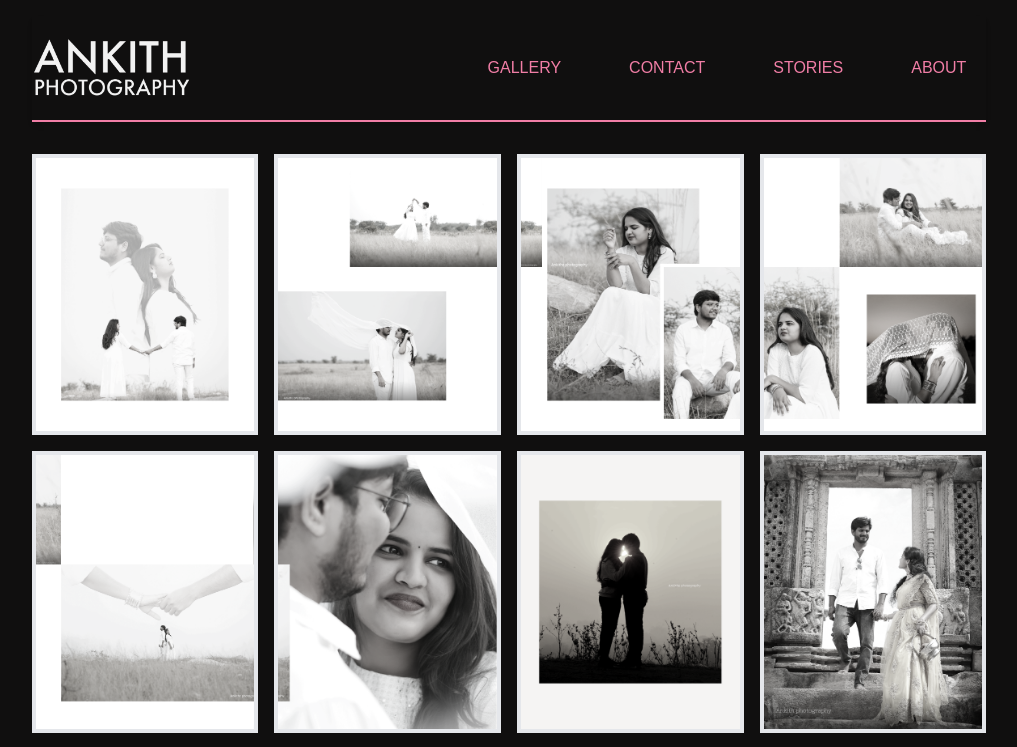
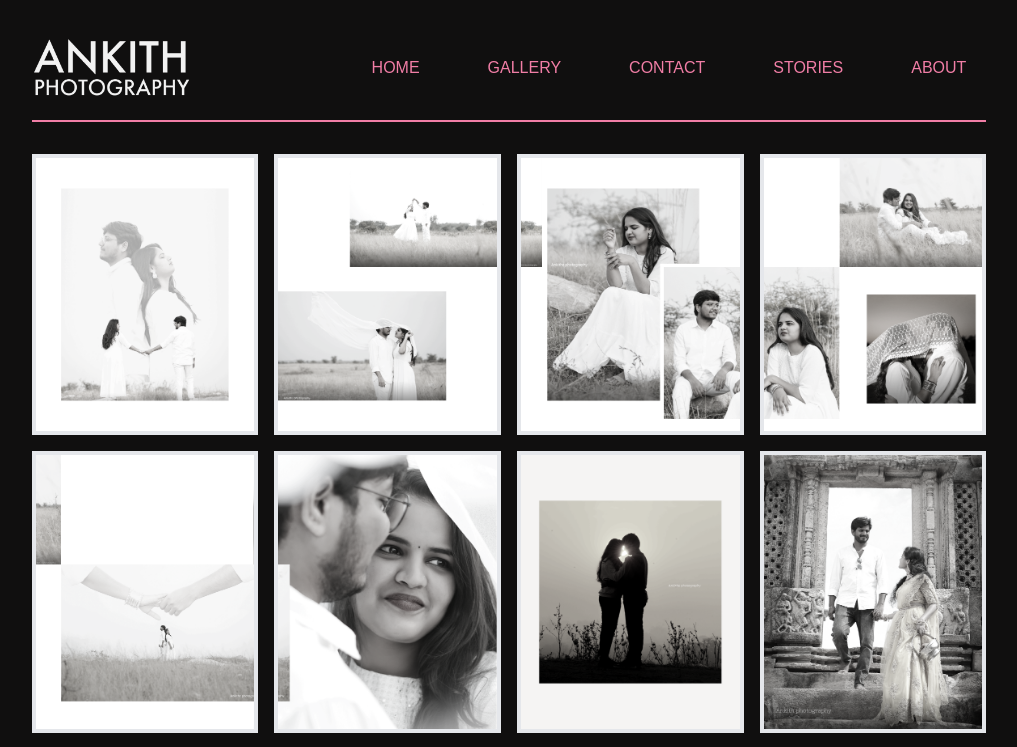
Before and after one commit to Prashanith/AnkithPhotography, a React (Vite) app: page /gallery in a window 1280 px wide. Shown: the top 747 px of the page, without its empty margins (131-1148 px from the left). Built offline with nearby package versions, Linux system fonts and the light colour scheme; no server answers; a web font is replaced by a local one.

Commit message:
Added Home Bg Feature

```diff
--- a/src/components/navbar/navigationBar.tsx
+++ b/src/components/navbar/navigationBar.tsx
@@ -30,7 +30,7 @@ const Navbar = ({ navItems }: NavbarProps) => {
         navItems={navItems}
       />
 
-      <div className="relative flex-1 flex justify-center lg:justify-between shadow-md items-center py-5 border-b-secondary border-b-2">
+      <div className="relative flex-1 flex justify-center lg:justify-between items-center py-5 border-b-secondary border-b-2">
         {/* {Brand} */}
 
         <motion.div
@@ -43,7 +43,7 @@ const Navbar = ({ navItems }: NavbarProps) => {
             type: ANIM_TYPE,
           }}
         >
-          <img src="/assets/logo.png" alt="" />
+          <img src="/assets/logo.png" alt="" className="text-black"/>
         </motion.div>
 
         <motion.div
@@ -70,6 +70,7 @@ const Navbar = ({ navItems }: NavbarProps) => {
         {/* Navigation Items */}
         <div className="hidden md:justify-items-center gap-6 lg:flex flex-row ">
           {navItems.map((item: NavItem) => {
+            const isHome = location.pathname.includes("home");
             const isActive = location.pathname.includes(item.path);
             return (
               <motion.div
@@ -81,7 +82,7 @@ const Navbar = ({ navItems }: NavbarProps) => {
                   type: ANIM_TYPE,
                 }}
                 key={item.label}
-                className={` h-full w-full
+                className={` ${isHome ? " text-primary" : ""} h-full w-full
                 flex justify-center items-center
                 p-5
                 relative
@@ -96,7 +97,13 @@ const Navbar = ({ navItems }: NavbarProps) => {
                     {" "}
                   </div>
                 )}
-                <span className=" font-poppins  ml-1">{item.label}</span>
+                <span
+                  className={`font-poppins  ml-1 ${
+                    isHome ? "text-primary" : ""
+                  } `}
+                >
+                  {item.label}
+                </span>
               </motion.div>
             );
           })}
--- a/src/index.css
+++ b/src/index.css
@@ -77,3 +77,24 @@ label {
   transform: scale(1.2);
   z-index: 100;
 }
+
+.homeBg {
+  background-image: url("/assets/gallery_1.png");
+  background-size: cover;
+  min-height: 100vh;
+  max-width: 100%;
+  background-size: cover;
+  background-position: center;
+  @apply grayscale;
+}
+
+@media (min-width: 768px) {
+  .homeBg {
+    @apply grayscale;
+    background-image: url("/assets/gallery_9.jpg");
+    background-size: cover;
+    min-height: 100vh;
+    max-width: 100%;
+    background-size: cover;
+  }
+}
--- a/src/screens/home/home.tsx
+++ b/src/screens/home/home.tsx
@@ -1,11 +1,33 @@
+import { motion } from "framer-motion";
+import { useLocation, useNavigate } from "react-router-dom";
 
 function Home() {
+  const navigate = useNavigate();
   return (
-    <div className="z-0">
-      Lorem ipsum dolor sit amet consectetur adipisicing elit. Quae, esse
-      aliquid! Aliquid atque expedita nostrum eius, rerum, vitae eos impedit
-      repudiandae repellendus fugit magni consectetur minima cumque omnis eaque
-      voluptates.
+    <div className="z-0 min-h-[80vh] flex justify-center items-start flex-col">
+      <motion.p
+        initial={{ opacity: 0 }}
+        animate={{ opacity: 1 }}
+        transition={{ duration: 2 }}
+        className="text-left text-amber-900 text-5xl"
+      >
+        Onto to a new world
+      </motion.p>
+      <br />
+      <motion.p
+        initial={{ opacity: 0 }}
+        animate={{ opacity: 1 }}
+        transition={{ duration: 2 }}
+        className="text-left text-amber-900 text-6xl"
+      >
+        Experience the Magic
+      </motion.p>
+      <button
+        className="bg-secondary uppercase px-4 py-2 mt-10  text-base rounded-md; text-white"
+        onClick={() => navigate("/gallery")}
+      >
+        KNOW MORE
+      </button>
     </div>
   );
 }
--- a/src/screens/landing/landing.tsx
+++ b/src/screens/landing/landing.tsx
@@ -1,13 +1,24 @@
 import Footer from "./footer/footer";
 import Navbar from "../../components/navbar/navigationBar";
 import { motion } from "framer-motion";
-import { Outlet } from "react-router-dom";
+import { Outlet, useLocation } from "react-router-dom";
 
 function LandingPage() {
+  const location = useLocation();
+
   return (
-    <motion.div className="w-full md:w-10/12 mx-auto flex flex-col items-center justify-center">
+    <div
+      className={`${location.pathname.includes("home") ? "homeBg" : ""}`}
+    >
+      <motion.div
+        className={`w-full md:w-10/12 mx-auto flex flex-col items-center justify-center`}
+      >
         <Navbar
           navItems={[
+            {
+              label:"Home",
+              path:"/home"
+            },
             {
               label: "Gallery",
               path: "/gallery",
@@ -32,6 +43,7 @@ function LandingPage() {
         </div>
         <Footer />
       </motion.div>
+    </div>
   );
 }
 
--- a/tailwind.config.js
+++ b/tailwind.config.js
@@ -1,17 +1,18 @@
 /** @type {import('tailwindcss').Config} */
 export default {
-  content: [
-    "./index.html",
-    "./src/**/*.{js,ts,jsx,tsx}",
-  ],
+  content: ["./index.html", "./src/**/*.{js,ts,jsx,tsx}"],
   theme: {
     extend: {
-      colors:{
-        primary:"#100F0F",
-        secondary:"#F17EA6",
-        tertiary:"#20262E"
-      }
+      colors: {
+        primary: "#100F0F",
+        secondary: "#F17EA6",
+        tertiary: "#20262E",
+      },
+      backgroundImage: {
+        homeBgOne: "url('/assets/galley_1.png')",
+        homeBgTwo: "url('/assets/galley_9.jpg')",
+      },
     },
   },
   plugins: [],
-}
+};
```
Lines whose indentation alone changed are shown as unchanged.
